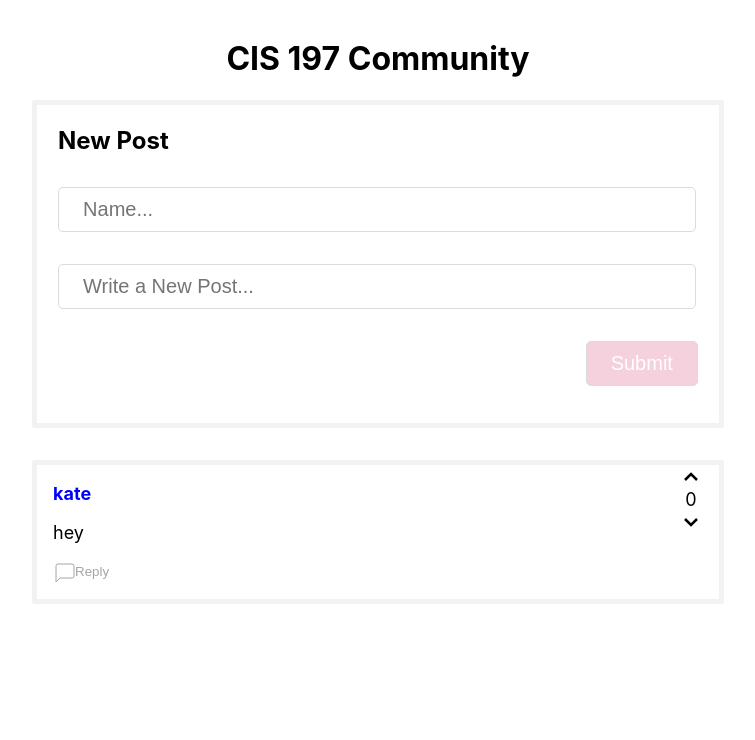
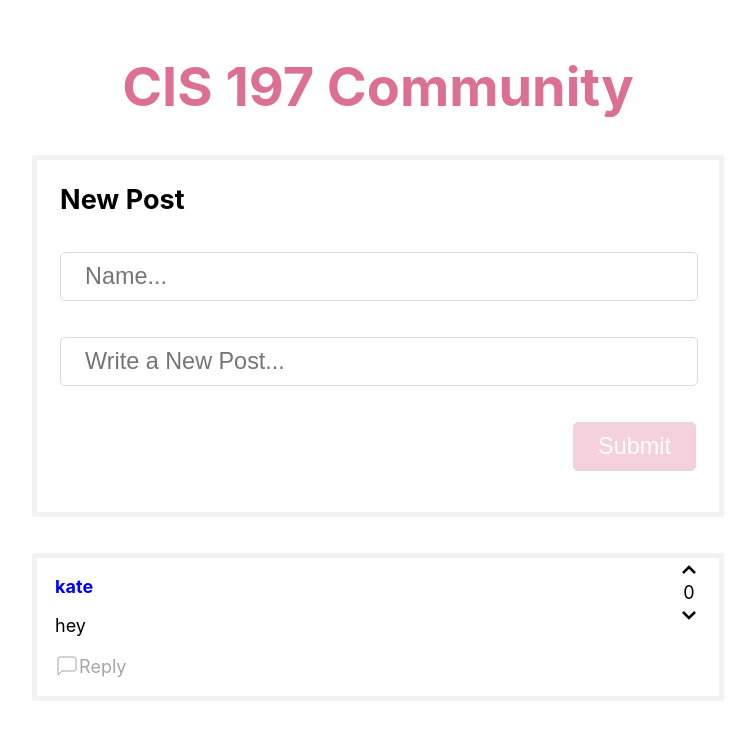
Before and after one commit to kathfree3/HW4, a React (Vite) app: page / in a window 1280 px wide. Shown: the top 740 px of the page, without its empty margins (262-1017 px from the left). Built offline with nearby package versions, Linux system fonts and the light colour scheme.

Commit message:
fixed key issues yayyy

```diff
--- a/src/App.css
+++ b/src/App.css
@@ -1,6 +1,7 @@
 html {
     font-family: Work Sans,-apple-system,BlinkMacSystemFont,Segoe UI,Roboto,Oxygen,Ubuntu,Cantarell,Fira Sans,Droid Sans,Helvetica Neue,sans-serif;
     box-sizing: border-box;
+    font-size: 18px;
 }
 
 *, *:before, *:after {
@@ -10,15 +11,33 @@ html {
 
 h1 {
     text-align: center;
+    color: #DB7093;
+    font-weight: bold;
+    font-size: 3rem;
 }
 h2 {
     margin: 1rem;
     font-size: 1.5em;
 }
 
-
-
 .post-username {
     color: blue;
     font-weight: bold;
 }
+
+/*** Style for the icons that are used in the voter and the reply button */
+.svg-icon {
+    width: 24;
+    height: 24;
+    stroke: black;
+    stroke-width: 2.5;
+    fill: none;
+}
+
+.reply {
+    stroke: #a6a6a6;
+    stroke-width: 1;
+}
+.reply:hover {
+    fill:#DB7093;
+}
--- a/src/components/Form.js
+++ b/src/components/Form.js
@@ -1,9 +1,10 @@
 import React, { useState } from 'react'
 import s from 'styled-components'
+import { v4 as uuidv4 } from 'uuid'
 
 const Input = s.input`
   display: block;
-  font-size: 20px;
+  font-size: 1.3rem;
   padding: 10px 24px;
   border: solid 1px #dbdbdb;
   border-radius: 5px;
@@ -24,6 +25,7 @@ const SubmitButton = s(Input)`
   }
 `
 
+// container should have some diff based on if its a reply or new post
 const FormContainer = s.div`
   margin: auto;
   border-radius: 3px;
@@ -41,10 +43,13 @@ const Form = ({
   const [name, setName] = useState('')
   const [content, setContent] = useState(previousName ? `@${previousName}` : '')
 
+  const postID = uuidv4()
   const shouldBeDisabled = name === '' || content === ''
 
   const submit = () => {
-    setInputData([...inputData, { name, content, depth }])
+    setInputData([...inputData, {
+      name, content, depth, postID,
+    }])
     setName('')
     setContent('')
     if (setMakeNewReview) {
--- a/src/components/Post.js
+++ b/src/components/Post.js
@@ -1,6 +1,5 @@
 import React, { useState } from 'react'
 import s from 'styled-components'
-import { v4 as uuidv4 } from 'uuid'
 
 // local imports
 import Voter from './Voter'
@@ -13,7 +12,6 @@ const Container = s.div`
   width: 100%;
   border: 5px solid #f2f2f2;
   border-radius: 3px;
-  font-size: 18px;
   .post-container {
     border: 0px solid;
     border-radius: 0px;
@@ -21,23 +19,24 @@ const Container = s.div`
   }
 `
 
-const ReplyButton = s.button`
+const ReplyButton = s.div`
   display: flex;
   align-items: center;
   margin-bottom: 1rem;
-  background-color: white;
   color: #a6a6a6;
-  border: 0px;
-  padding: 0px;
 `
 
-const Post = ({ name, content, depth }) => {
+const Post = ({
+  name, content, depth, postID,
+}) => {
   const [makeNewReview, setMakeNewReview] = useState(false)
   const [replies, addNewReply] = useState([])
 
   const renderReplies = replyData => (
-    replyData.map(({ name: n, content: c, depth: d }, i) => (
-      <Post name={n} content={c} depth={d} />
+    replyData.map(({
+      name: n, content: c, depth: d, postID: id,
+    }, i) => (
+      <Post name={n} content={c} depth={d} key={id} />
     ))
   )
 
@@ -52,8 +51,8 @@ const Post = ({ name, content, depth }) => {
       </p>
       {renderReplies(replies)}
       {depth !== 2 && (
-      <ReplyButton type="button" className="reply-button" onClick={() => setMakeNewReview(!makeNewReview)}>
-        <svg width="22" height="22" fill="none" stroke="#a6a6a6" strokeWidth="1">
+      <ReplyButton onClick={() => setMakeNewReview(!makeNewReview)}>
+        <svg className="svg-icon reply">
           <path d="M21 15a2 2 0 01-2 2H7l-4 4V5a2 2 0 012-2h14a2 2 0 012 2z" />
         </svg>
         Reply
--- a/src/components/PostResults.js
+++ b/src/components/PostResults.js
@@ -1,6 +1,5 @@
 import React from 'react'
 import s from 'styled-components'
-import { v4 as uuidv4 } from 'uuid'
 
 // local imports
 import Post from './Post'
@@ -14,8 +13,10 @@ const Wrapper = s.div`
 `
 const PostResults = ({ postData }) => (
   <Wrapper>
-    {postData.map(({ name, content, depth }, i) => (
-      <Post name={name} content={content} depth={depth} />
+    {postData.map(({
+      name, content, depth, postID,
+    }, i) => (
+      <Post name={name} content={content} depth={depth} key={postID} />
     ))}
   </Wrapper>
 )
--- a/src/components/Voter.js
+++ b/src/components/Voter.js
@@ -14,24 +14,16 @@ const Voter = () => {
     <VoterWrapper>
       <svg
         onClick={() => setVoteCount(voteCount + 1)}
-        width="24"
-        height="24"
+        className="svg-icon"
         viewBox="0 0 24 24"
-        fill="none"
-        stroke="black"
-        strokeWidth="2.5"
       >
         <path d="M18 15l-6-6-6 6" />
       </svg>
       {voteCount}
       <svg
+        className="svg-icon"
+        viewBox="0 0 24 24"
         onClick={() => setVoteCount(voteCount - 1)}
-        width="24"
-        height="24"
-        viewBox="0 0 24 24"
-        fill="none"
-        stroke="black"
-        strokeWidth="2.5"
       >
         <path d="M6 9l6 6 6-6" />
       </svg>
```
